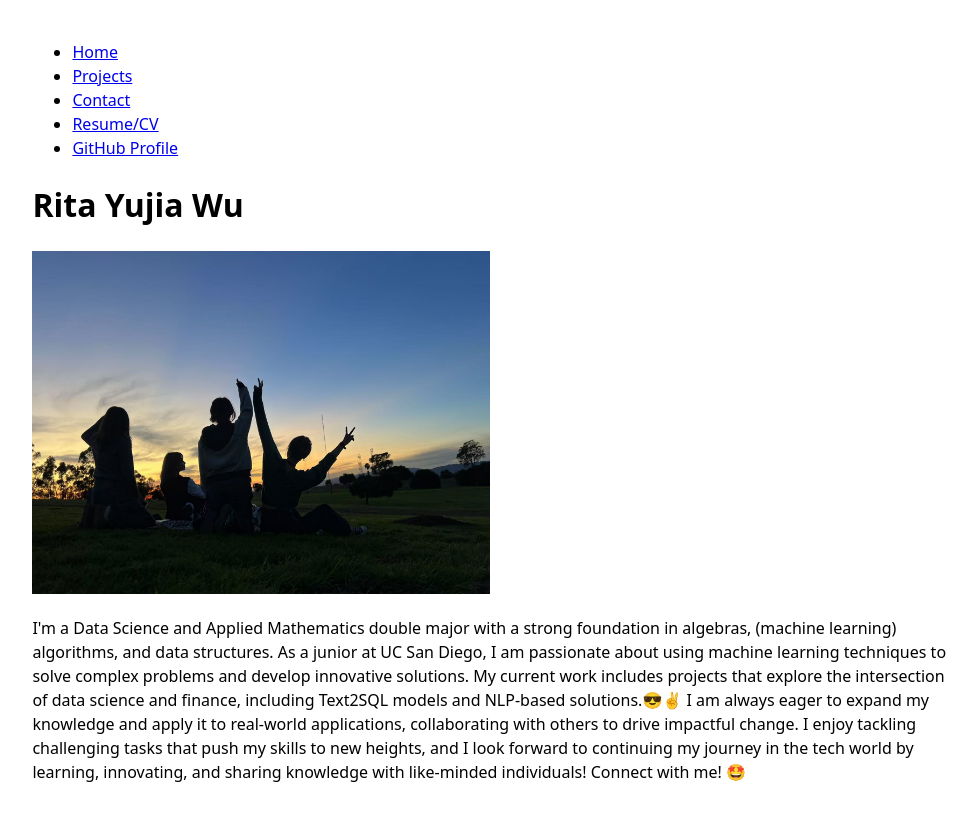
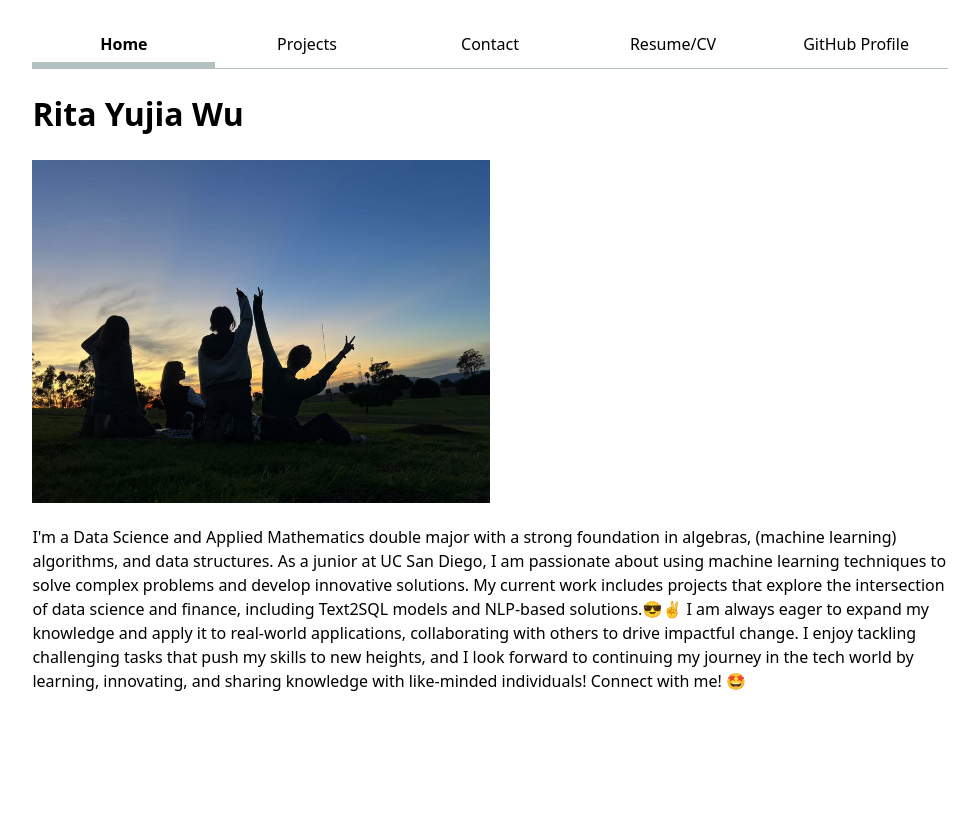
Before and after one commit to RitaYujiaWu/portfolio, a plain HTML site: page index.html in a window 1280 px wide. Shown: the whole page, without its empty margins (150-1127 px from the left). Drawn offline with Linux system fonts and the light colour scheme.

Commit message:
step 2 done

```diff
--- a/index.html
+++ b/index.html
@@ -8,13 +8,11 @@
 </head>
 <body>
     <nav>
-        <ul>
-            <li><a href="./index.html">Home</a></li>
-            <li><a href="./projects/">Projects</a></li>
-            <li><a href="./contact/">Contact</a></li>
-            <li><a href="./resume/">Resume/CV</a></li>
-            <li><a href="https://github.com/RitaYujiaWu" target="_blank">GitHub Profile</a></li>
-        </ul>
+        <a href="./index.html" class="current">Home</a>
+        <a href="./projects/">Projects</a>
+        <a href="./contact/">Contact</a>
+        <a href="./resume/">Resume/CV</a>
+        <a href="https://github.com/RitaYujiaWu" target="_blank">GitHub Profile</a></li>
     </nav>
     <h1>
         Rita Yujia Wu
--- a/style.css
+++ b/style.css
@@ -7,3 +7,30 @@ body {
     margin-inline: auto;
     padding: 1em;
 }
+nav {
+  display: flex;
+  margin-bottom: 20px;
+  border-bottom: 1px solid oklch(80% 3% 200);
+}
+nav a {
+  flex: 1;
+  text-decoration: none;
+  color: inherit;
+  text-align: center;
+  padding: 0.5em;
+}
+nav a.current {
+  font-weight: bold;
+  border-bottom: 0.4em solid oklch(80% 3% 200);
+  padding-bottom: 6px;
+}
+:root {
+  --color-accent: oklch(80% 3% 200);
+}
+html {
+  accent-color: var(--color-accent);
+}
+nav a:hover {
+  border-bottom: 0.4em solid var(--color-accent);
+  background-color: oklch(from var(--color-accent) 95% 0% h)
+}
```
